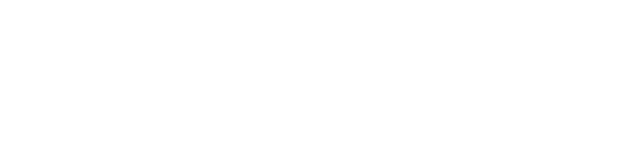
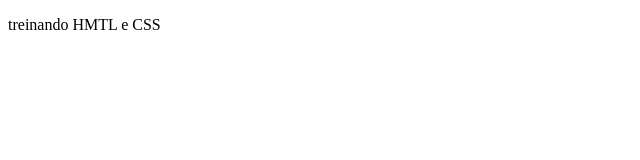
Before and after one commit to mimipub/Bootcamp, a plain HTML site: page index.html in a window 1280 px wide. Shown: the whole page, without its empty margins (0-640 px from the left). Drawn offline with Linux system fonts and the light colour scheme.

Commit message:
projeto do bootcamp

```diff
--- a/index.html
+++ b/index.html
@@ -6,6 +6,7 @@
     <title>BootcampDNC</title>
 </head>
 <body>
-
+    <p>treinando HMTL e CSS
+    </p>
 </body>
 </html>
```
